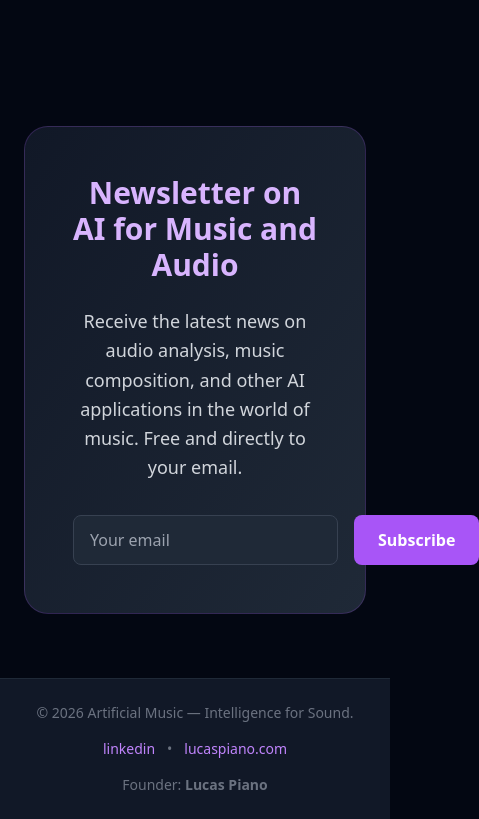
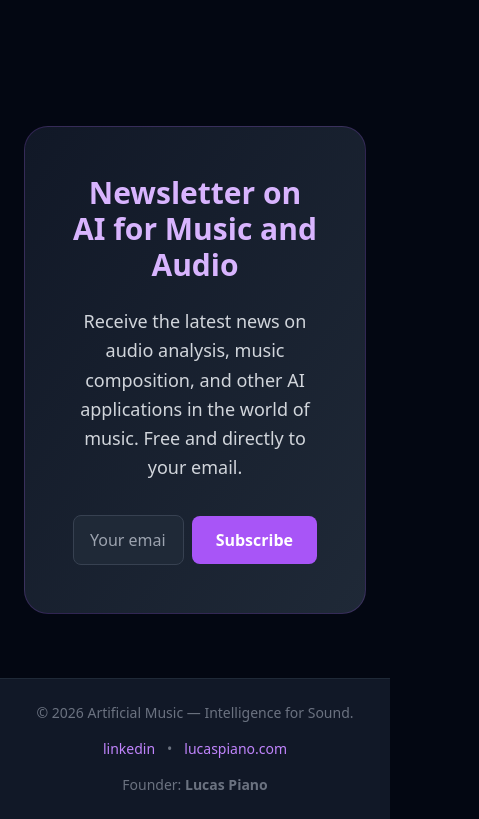
Before and after one commit to lucaspiano/artificialmusic_website, a React (Vite) app: page / in a window 390 px wide. Shown: the part 2119-2938 px from the top of the page, 479 px wide, since content can reach past the window. Built offline with nearby package versions, Linux system fonts and the light colour scheme.

Commit message:
Mobile: ensure newsletter form wraps on small screens to avoid horizontal overflow

```diff
--- a/src/index.css
+++ b/src/index.css
@@ -36,4 +36,17 @@ img, picture, video, canvas {
 		max-width: 100%;
 		overflow-x: hidden;
 	}
+
+	/* Newsletter/form safe layout: prevent input+button from overflowing */
+	.rounded-3xl form .flex {
+		flex-wrap: wrap;
+		gap: 0.5rem;
+	}
+	.rounded-3xl form .flex .flex-1 {
+		min-width: 0; /* allow flex child to shrink below content size */
+	}
+	.rounded-3xl form .flex button {
+		flex: 0 0 auto;
+		align-self: center;
+	}
 }
```
